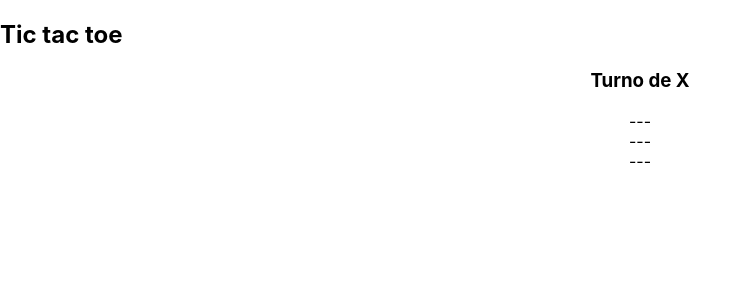
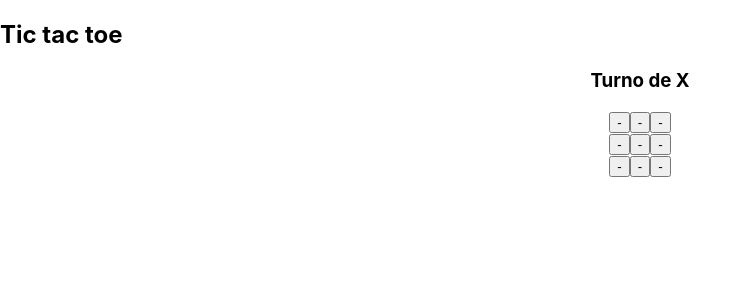
Before and after one commit to rociogonzalezm/tic-tac-toe, a React (Create React App) app: page / in a window 1280 px wide. Shown: the top 300 px of the page, without its empty margins (0-751 px from the left). Built offline with nearby package versions, Linux system fonts and the light colour scheme.

Commit message:
tablero con botoncitos y centrado

```diff
--- a/src/App.css
+++ b/src/App.css
@@ -2,6 +2,12 @@
   text-align: center;
 }
 
+#tablero{
+  display:flex;
+  flex-direction:column;
+  align-items: center;
+
+}
 
 .App-logo {
   height: 40vmin;
--- a/src/App.js
+++ b/src/App.js
@@ -24,7 +24,7 @@ function App() {
   return (
     <div className="App">
       <Header turno={turno}/>
-      <Tablero estado={tab} onClick={pulsar}/>
+      <Tablero estado={tab} onClick={()=>pulsar(turno,1,1)}/>
 
 
     </div>
--- a/src/Tablero.js
+++ b/src/Tablero.js
@@ -1,12 +1,15 @@
 export default function Tablero(props){
     return (
         <div id="tablero">
-            {props.estado.map((tab,index)=>{
-                return( <div>{tab}</div>
-
-
-
-            )})}
-        </div>
-    )
+           { props.estado.map((r,i)=>{
+                return(
+                    <div id="fila" key="i">
+                       { r.map((c,j)=>{
+                            return(
+                                    <button key="j">{c}</button>
+                        )})
+                    }</div>
+                )})
+        }</div>
+)
 }
```
